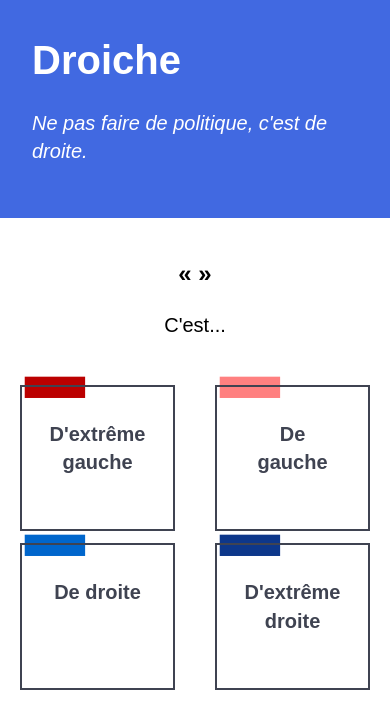
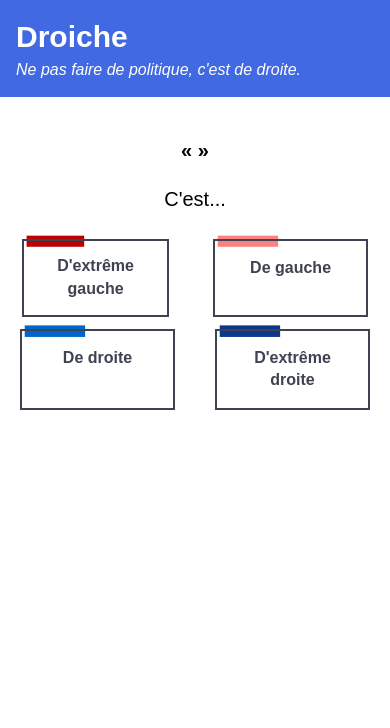
Before and after one commit to sebastien-mariaux/droiche, a Vue app in the folder webapp/: page / in a window 390 px wide. Shown: the top 728 px of the page. Built offline with nearby package versions, Linux system fonts and the light colour scheme; no server answers.

Commit message:
improve css for mobile

```diff
--- a/webapp/src/assets/droiche.css
+++ b/webapp/src/assets/droiche.css
@@ -30,18 +30,20 @@
 header {
   background-color: royalblue;
   color: #fff;
-  padding: 2em;
+  padding: 1em;
   margin-bottom: 10%;
 }
 
 header h1 {
   margin: 0;
-  font-size: 40px;
+  font-size: 30px;
 }
 
 header p {
-  font-size: 20px;
+  font-size: 16px;
   font-style: italic;
+  padding:0;
+  margin: 0;
 }
 
 section.vote {
@@ -50,13 +52,13 @@ section.vote {
 
 section.vote h2 {
   text-align: center;
-  font-size: 24px;
+  font-size: 20px;
 }
 
 section.vote p {
   text-align: center;
   font-size: 20px;
-  margin-bottom: 2em;
+  margin-bottom: 1em;
 }
 
 
@@ -74,6 +76,9 @@ section.vote .actions .btn {
 }
 section.vote .actions .btn p {
   text-align: center;
+  margin-bottom: 0.2em;
+  margin-top: 0.2em;
+  font-size: 16px;
 }
 
 /* section.results {
--- a/webapp/src/components/Vote.vue
+++ b/webapp/src/components/Vote.vue
@@ -4,7 +4,7 @@
     <p> C'est...</p>
     <div class="omega actions">
       <div v-on:click="sendVote('far_left')"
-           class="btn far-left btn-primary">
+           class="btn far-left btn-primary btn-sm">
         <p>D'extrême gauche</p>
       </div>
       <div v-on:click="sendVote('left')"
```
Also changed, not shown: webapp/src/components/CreateSubject.vue (deleted, +0 -40 lines).
